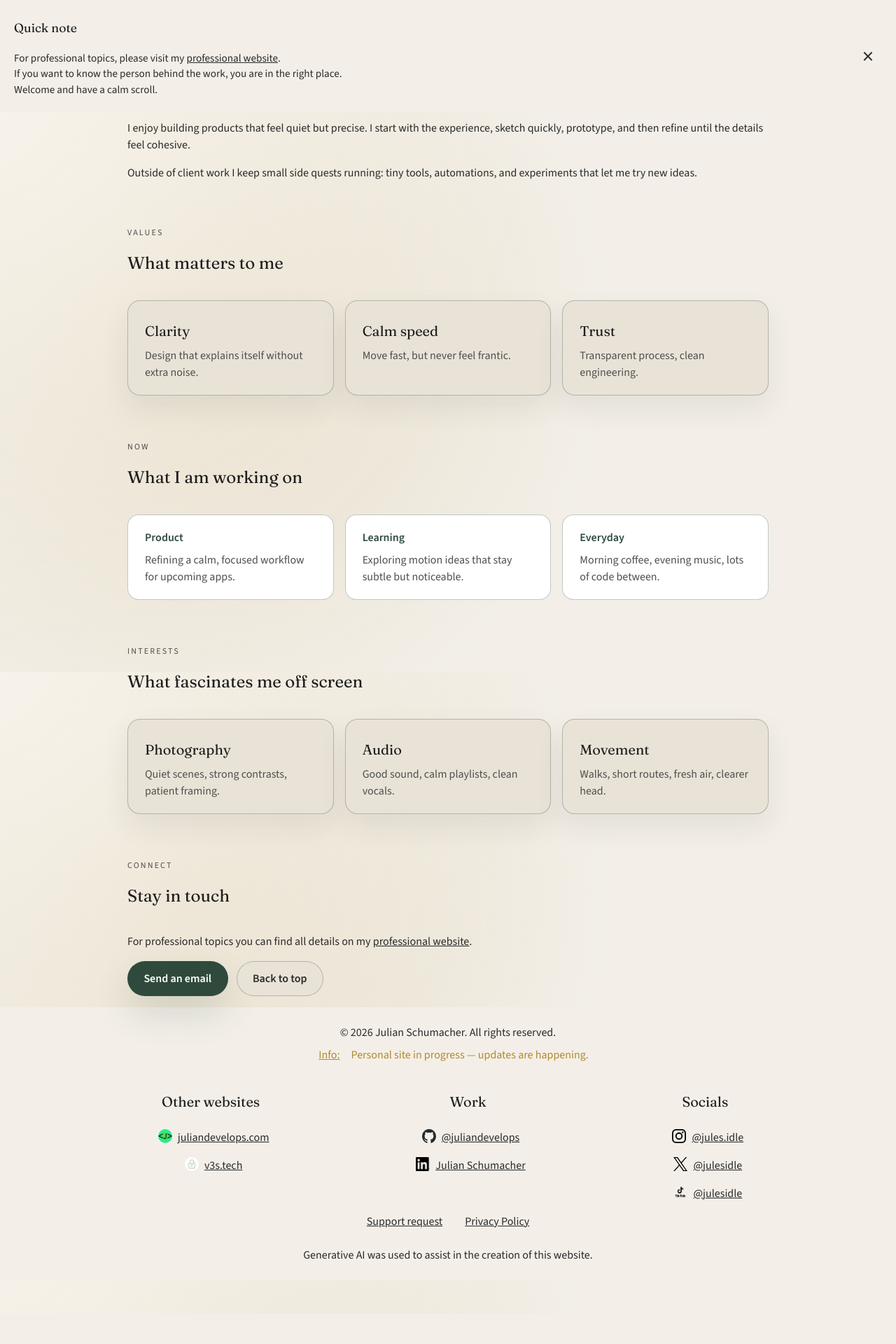
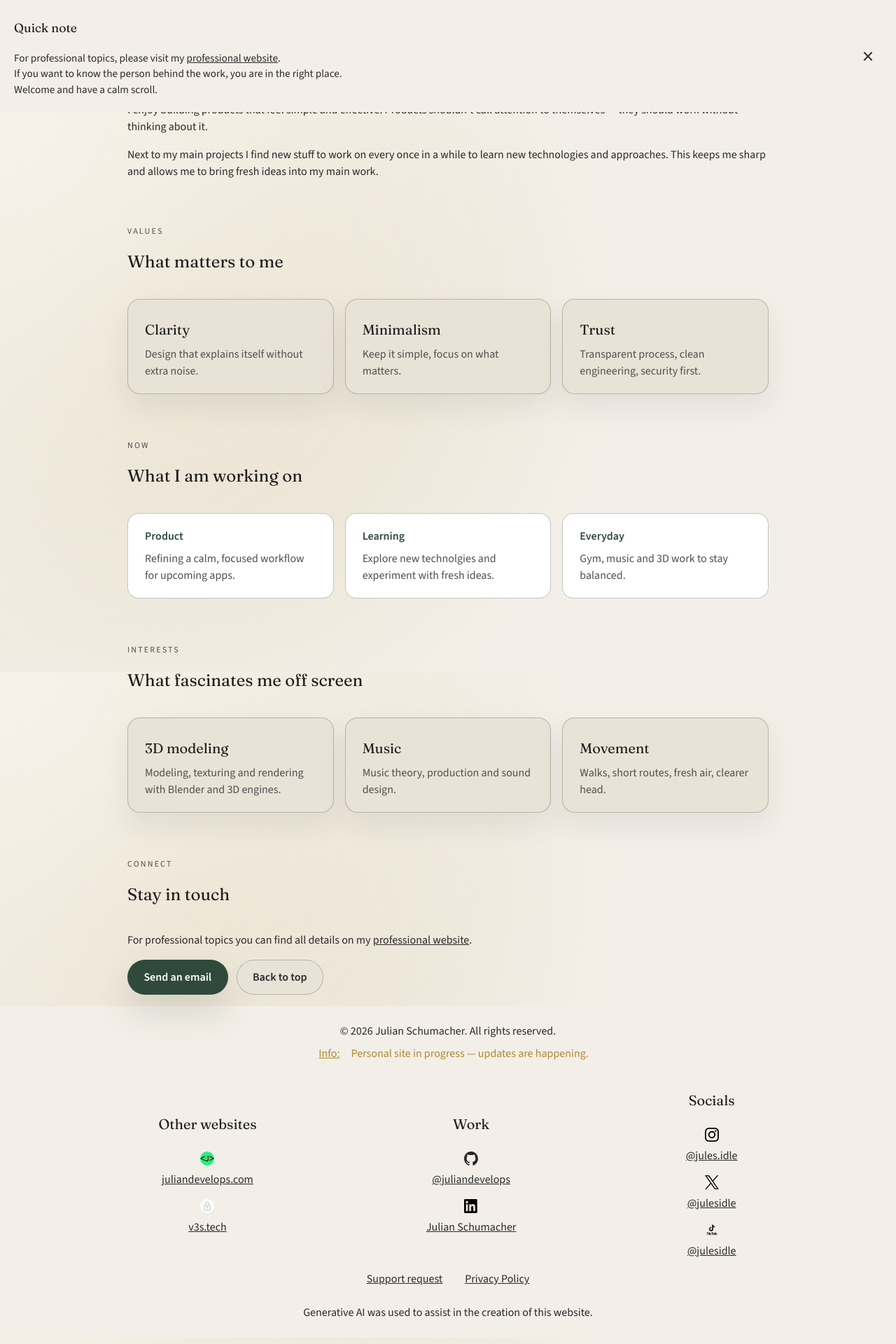
Before and after one commit to juliandevelops/Personal-Website, a Next.js app in the folder personal-website/: page / in a window 1280 px wide. Shown: the part 640-2560 px from the top of the page at 70% size. Before the commit the page ends 2517 px from the top, so only its background shows below. Built offline with nearby package versions, Linux system fonts and the light colour scheme; no server answers.

Commit message:
Update footer, homepage and add notes page

```diff
--- a/personal-website/src/app/footer.module.scss
+++ b/personal-website/src/app/footer.module.scss
@@ -1,12 +1,16 @@
 .links {
-
+    display: flex;
+    flex-wrap: wrap;
     justify-content: space-evenly;
+    gap: 2rem;
 
     .linkColumn {
-        display: block;
+        display: flex;
+        flex-direction: column;
+        align-items: center;
 
         img {
-            margin: 0px 8px;
+            margin: 0;
             width: 20px;
             height: 20px;
         }
@@ -16,3 +20,14 @@
         }
     }
 }
+
+.linkRow {
+    display: flex;
+    flex-direction: column;
+    align-items: center;
+    gap: 0.5rem;
+
+    img {
+        display: block;
+    }
+}
--- a/personal-website/src/app/footer.tsx
+++ b/personal-website/src/app/footer.tsx
@@ -13,7 +13,7 @@ export default function Footer() {
             <div className={styles.links}>
                 <div className={styles.linkColumn}>
                     <h3>Other websites</h3>
-                    <div>
+                    <div className={styles.linkRow}>
                         <Image
                             src="/juliandevelops_icon.png"
                             alt="Juliandevelops Icon"
@@ -23,7 +23,7 @@ export default function Footer() {
                         />
                         <Link href="https://juliandevelops.com">juliandevelops.com</Link>
                     </div>
-                    <div>
+                    <div className={styles.linkRow}>
                         <Image
                             src="/v3s_icon.png"
                             alt="V3S Icon"
@@ -36,7 +36,7 @@ export default function Footer() {
                 </div>
                 <div className={styles.linkColumn}>
                     <h3>Work</h3>
-                    <div>
+                    <div className={styles.linkRow}>
                         <Image
                             src="/socials/github_icon.svg"
                             alt="GitHub Icon"
@@ -45,7 +45,7 @@ export default function Footer() {
                         />
                         <Link href="https://github.com/juliandevelops">@juliandevelops</Link>
                     </div>
-                    <div>
+                    <div className={styles.linkRow}>
                         <Image
                             src="/socials/linkedin_icon.png"
                             alt="LinkedIn Icon"
@@ -57,7 +57,7 @@ export default function Footer() {
                 </div>
                 <div className={styles.linkColumn}>
                     <h3>Socials</h3>
-                    <div>
+                    <div className={styles.linkRow}>
                         <Image
                             src="/socials/instagram_icon.svg"
                             alt="Instagram Icon"
@@ -66,7 +66,7 @@ export default function Footer() {
                         />
                         <Link href="https://instagram.com/jules.idle">@jules.idle</Link>
                     </div>
-                    <div>
+                    <div className={styles.linkRow}>
                         <Image
                             src="/socials/x_icon.png"
                             alt="X Icon"
@@ -75,7 +75,7 @@ export default function Footer() {
                         />
                         <Link href="https://x.com/julesidle">@julesidle</Link>
                     </div>
-                    <div>
+                    <div className={styles.linkRow}>
                         <Image
                             src="/socials/tiktok_icon.png"
                             alt="TikTok Icon"
--- a/personal-website/src/app/page.tsx
+++ b/personal-website/src/app/page.tsx
@@ -32,7 +32,7 @@ export default function Home() {
           </div>
           <div className={styles.pillGroup}>
             <span className={styles.pill}>Based in Germany</span>
-            <span className={styles.pill}>Web + App</span>
+            <span className={styles.pill}>Security focused</span>
             <span className={styles.pill}>Calm, clear, dependable</span>
           </div>
         </div>
@@ -49,9 +49,8 @@ export default function Home() {
           </div>
           <div className={styles.noteCard}>
             <p>
-              I like honest interfaces, clear language, and things that outlive
-              a trend. If something feels effortless, I probably refined it for
-              a while.
+              I like simple user interfaces with minimalistic design.
+              If something is complicated, I try to make it feel simple.
             </p>
           </div>
         </div>
@@ -60,13 +59,12 @@ export default function Home() {
       <Section id="story" label="Story" title="How I work">
         <SectionBody>
           <p>
-            I enjoy building products that feel quiet but precise. I start with
-            the experience, sketch quickly, prototype, and then refine until the
-            details feel cohesive.
+            I enjoy building products that feel simple and effective.
+            Products shouldn't call attention to themselves — they should work without thinking about it.
           </p>
           <p>
-            Outside of client work I keep small side quests running: tiny tools,
-            automations, and experiments that let me try new ideas.
+            Next to my main projects I find new stuff to work on every once in a while to learn new technologies and approaches.
+            This keeps me sharp and allows me to bring fresh ideas into my main work.
           </p>
         </SectionBody>
       </Section>
@@ -78,12 +76,12 @@ export default function Home() {
             description="Design that explains itself without extra noise."
           />
           <InfoCard
-            title="Calm speed"
-            description="Move fast, but never feel frantic."
+            title="Minimalism"
+            description="Keep it simple, focus on what matters."
           />
           <InfoCard
             title="Trust"
-            description="Transparent process, clean engineering."
+            description="Transparent process, clean engineering, security first."
           />
         </InfoCardGrid>
       </Section>
@@ -99,11 +97,11 @@ export default function Home() {
             {
               label: "Learning",
               description:
-                "Exploring motion ideas that stay subtle but noticeable.",
+                "Explore new technolgies and experiment with fresh ideas.",
             },
             {
               label: "Everyday",
-              description: "Morning coffee, evening music, lots of code between.",
+              description: "Gym, music and 3D work to stay balanced.",
             },
           ]}
         />
@@ -112,12 +110,12 @@ export default function Home() {
       <Section id="interests" label="Interests" title="What fascinates me off screen">
         <InfoCardGrid>
           <InfoCard
-            title="Photography"
-            description="Quiet scenes, strong contrasts, patient framing."
+            title="3D modeling"
+            description="Modeling, texturing and rendering with Blender and 3D engines."
           />
           <InfoCard
-            title="Audio"
-            description="Good sound, calm playlists, clean vocals."
+            title="Music"
+            description="Music theory, production and sound design."
           />
           <InfoCard
             title="Movement"
--- /dev/null
+++ b/personal-website/src/app/thoughts/page.tsx
@@ -0,0 +1,8 @@
+export default function Thoughts() {
+    return (
+        <main>
+            <h1>Thoughts</h1>
+            <p>Some thoughts about projects, work and efficiency.</p>
+        </main>
+    );
+}
```
